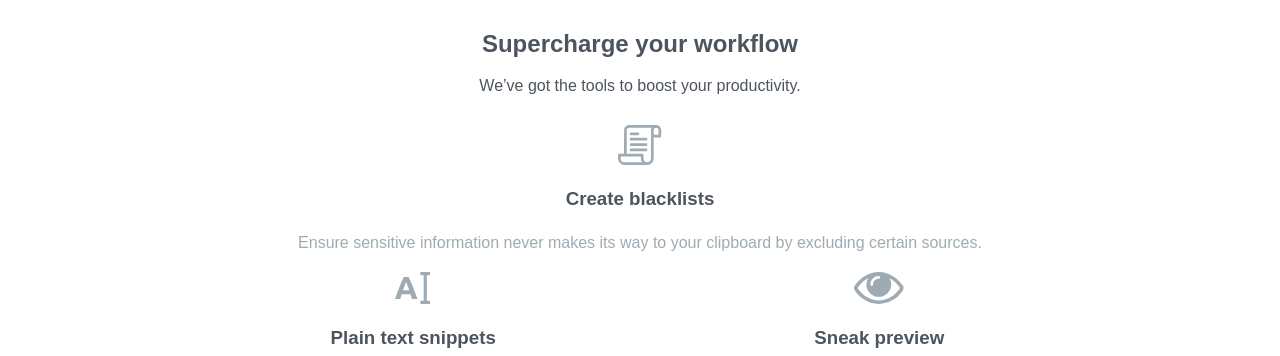
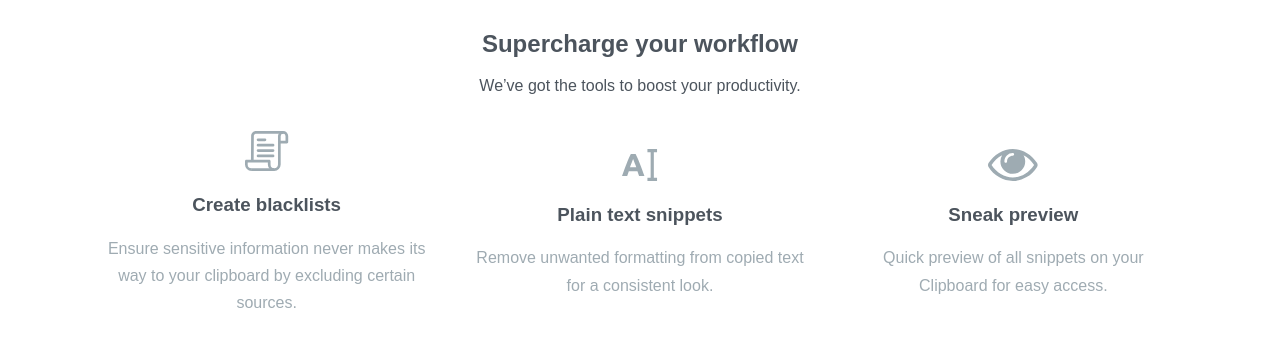
Before and after one commit to Yashini-K21/Clipboard, a plain HTML site: page index.html in a window 1280 px wide. Shown: the part 2090-2446 px from the top of the page. Drawn offline with Linux system fonts and the light colour scheme; a web font is replaced by a local one.

Commit message:
Update index.html

```diff
--- a/index.html
+++ b/index.html
@@ -79,7 +79,7 @@
      <h2><center>Supercharge your workflow</center></h2>
      <p><center>We’ve got the tools to boost your productivity.</center></p>
 
-    <div class="abc">
+    <div class="abc flex">
 
       <div>
         <img src="images/icon-blacklist.svg" alt="blacklists">
```
